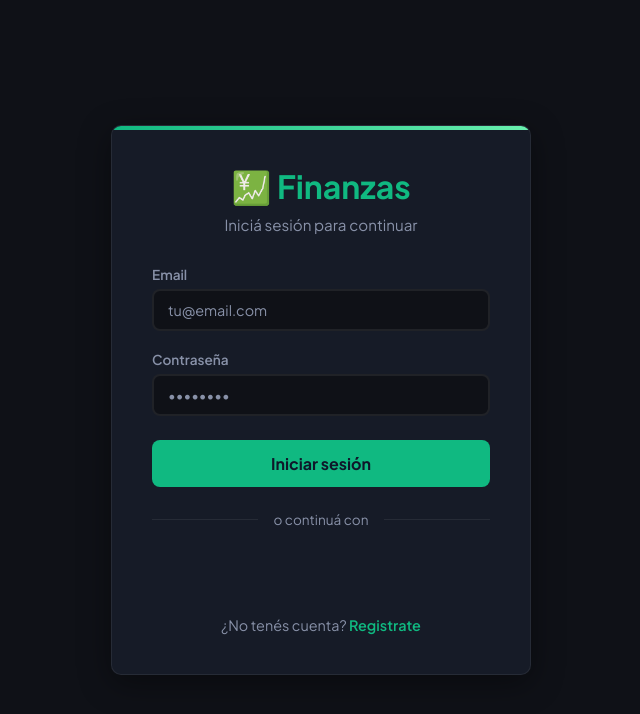
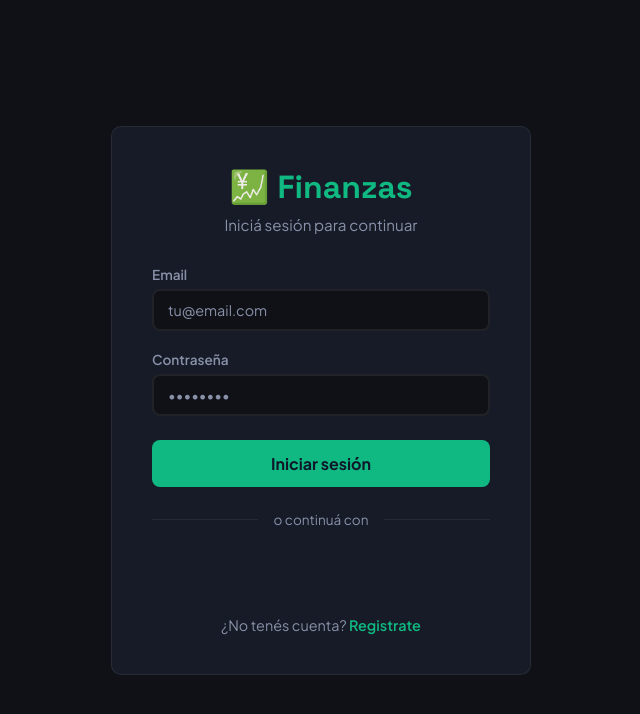
Before and after one commit to GustavoRodriguez79/finanzas-dashboard, a React (Vite) app in the folder frontend/: page /login in a window 1280 px wide. Shown: the top 714 px of the page, without its empty margins (319-959 px from the left). Built offline with nearby package versions, Linux system fonts and the light colour scheme; no server answers.

Commit message:
style: auth sin franja ni neón — card sin sombra, título en Space Grotesk

```diff
--- a/frontend/src/pages/Auth.css
+++ b/frontend/src/pages/Auth.css
@@ -17,20 +17,8 @@
   width: 100%;
   max-width: 420px;
   border: 1px solid var(--border);
-  box-shadow: 0 8px 32px rgba(0, 0, 0, 0.4);
-  position: relative;
-  overflow: hidden;
-}
-
-/* Línea decorativa superior */
-.auth-card::before {
-  content: '';
-  position: absolute;
-  top: 0;
-  left: 0;
-  right: 0;
-  height: 4px;
-  background: linear-gradient(90deg, var(--primary), #69f0ae);
+  /* Sin sombra: en el tema oscuro el borde alcanza para separar la card del fondo */
+  box-shadow: none;
 }
 
 /* Header */
@@ -40,6 +28,8 @@
 }
 
 .auth-header h1 {
+  font-family: "Space Grotesk", sans-serif;
+  font-weight: 700;
   font-size: 2rem;
   color: var(--primary);
   margin-bottom: 8px;
@@ -83,7 +73,7 @@
 .form-group input:focus {
   outline: none;
   border-color: var(--primary);
-  box-shadow: 0 0 0 3px rgba(0, 230, 118, 0.1);
+  box-shadow: 0 0 0 3px var(--accent-bg);
 }
 
 .form-group input::placeholder {
@@ -92,7 +82,7 @@
 
 /* Mensaje de error */
 .auth-error {
-  background: rgba(248, 113, 113, 0.1);
+  background: var(--red-bg);
   border: 1px solid var(--danger);
   border-radius: 8px;
   color: var(--danger);
@@ -116,7 +106,6 @@
 
 .btn-primary:hover:not(:disabled) {
   filter: brightness(1.1);
-  box-shadow: 0 0 16px rgba(0, 230, 118, 0.35);
   transform: translateY(-1px);
 }
 
```
